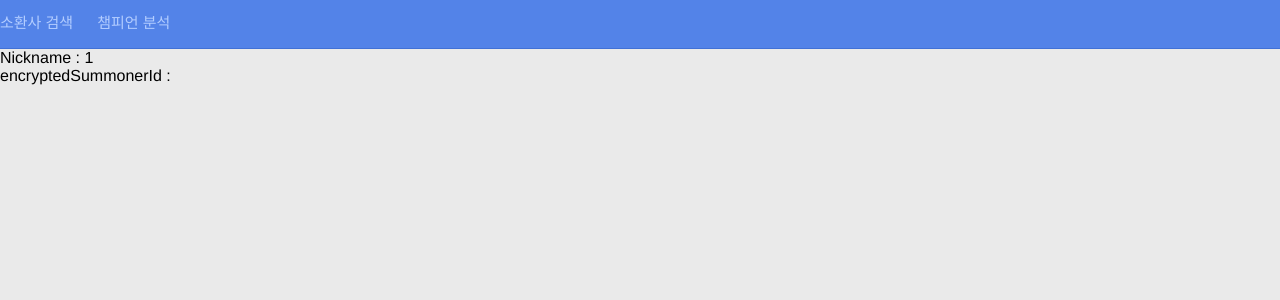
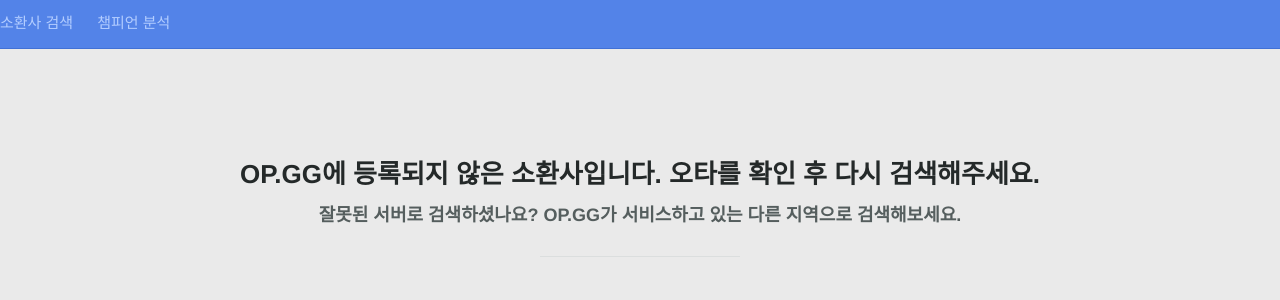
Before and after one commit to Kim-TaeGwan/LeageOfLegend-next, a Next.js app: page /summoner/userName/1 in a window 1280 px wide. Shown: the top 300 px of the page. Built offline with nearby package versions, Linux system fonts and the light colour scheme.

Commit message:
Add search error page

```diff
--- a/src/components/Summoner/SearchComponent/index.tsx
+++ b/src/components/Summoner/SearchComponent/index.tsx
@@ -1,4 +1,4 @@
-import React from "react";
+import React, { VFC } from "react";
 
 import Image from "next/image";
 
@@ -7,9 +7,26 @@
 import { Content, Header, Item, List, Logo, SummonerSearch } from "./styled";
 import Search from "shared/Search";
 
-const SummonerSearchComponent = () => {
+interface Props {
+  errorNickname?: boolean;
+}
+
+const SummonerSearchComponent: VFC<Props> = ({ errorNickname }) => {
   return (
     <SummonerSearch>
+      {errorNickname ? (
+        <Header>
+          <h2>
+            OP.GG에 등록되지 않은 소환사입니다. 오타를 확인 후 다시
+            검색해주세요.
+          </h2>
+          <h3>
+            잘못된 서버로 검색하셨나요? OP.GG가 서비스하고 있는 다른 지역으로
+            검색해보세요.
+          </h3>
+        </Header>
+      ) : (
+        <>
           <Header>
             <Logo>
               <Image src={LogoImg} alt="LogoImg" width={350} height={143} />
@@ -33,6 +50,8 @@
               </Item>
             </List>
           </Content>
+        </>
+      )}
     </SummonerSearch>
   );
 };
--- a/src/components/Summoner/SearchComponent/styled.tsx
+++ b/src/components/Summoner/SearchComponent/styled.tsx
@@ -9,6 +9,10 @@
     color: #242929;
     font-size: 26px;
     margin-bottom: 10px;
+  }
+  & h3 {
+    color: #555e5e;
+    font-size: 18px;
   }
   &::after {
     display: block;
--- a/src/pages/summoner/userName/[nickname]/index.tsx
+++ b/src/pages/summoner/userName/[nickname]/index.tsx
@@ -1,14 +1,21 @@
 import React from "react";
 import Layout from "Layout";
 import { useRouter } from "next/router";
+import SummonerSearchComponent from "components/Summoner/SearchComponent";
 
 const Nickname = () => {
   const router = useRouter();
   const { nickname, encryptedSummonerId } = router.query;
   return (
     <Layout>
-      <div>Nickname : {nickname}</div>
-      <div>encryptedSummonerId : {encryptedSummonerId}</div>
+      {encryptedSummonerId ? (
+        <>
+          <div>Nickname : {nickname}</div>
+          <div>encryptedSummonerId : {encryptedSummonerId}</div>
+        </>
+      ) : (
+        <SummonerSearchComponent errorNickname />
+      )}
     </Layout>
   );
 };
--- a/src/shared/Search/index.tsx
+++ b/src/shared/Search/index.tsx
@@ -30,7 +30,17 @@
               });
               setSummonerName("");
             })
-            .catch((error) => console.log("에러 : ", error))
+            .catch((error) => {
+              // if (error.response.status === 404) {
+              router.push({
+                pathname: "/summoner/userName/[nickname]",
+                query: {
+                  nickname: summonerName,
+                },
+              });
+              // }
+              console.log("에러 : ", error);
+            })
         : router.push(`/summoner/userName`);
     },
     [summonerName, setSummonerName, router]
```
Lines whose indentation alone changed are shown as unchanged.
